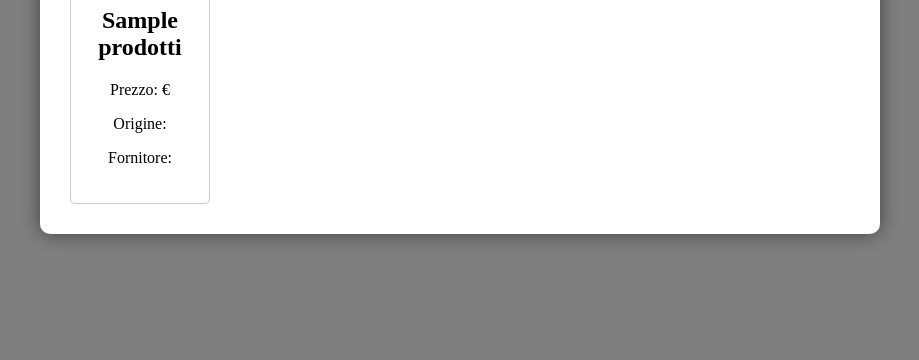
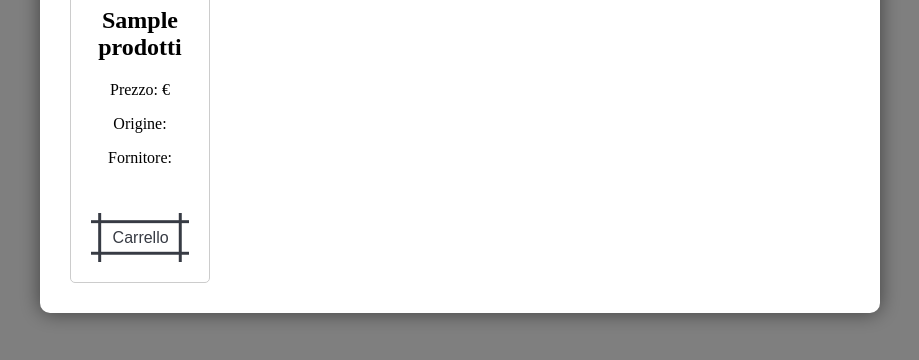
Before and after one commit to konkas7/BDG, a PHP site: page /assets/php/cerca_prodotto.php in a window 1280 px wide. Shown: the part 265-625 px from the top of the page, without its empty margins (180-1099 px from the left). Run offline with PHP 8.4, Linux system fonts and the light colour scheme; tables that the repository leaves empty or names only in its code hold one stand-in row (values such as "Sample post"); data that the repository does not hold is empty; grey boxes are pictures that could not be loaded.

Commit message:
bottone nuovo

```diff
--- a/assets/php/cerca_prodotto.php
+++ b/assets/php/cerca_prodotto.php
@@ -57,6 +57,7 @@
             flex-direction: column;
             flex-grow: 1; /* Make the product grow to fill the space */
             max-width: calc(20% - 20px); /* Maximum width for each product */
+            position: relative; /* Added for positioning the button */
         }
 
         .product:hover {
@@ -73,6 +74,18 @@
         /* Product Info */
         .product-info {
             text-align: center;
+            flex-grow: 1; /* Ensure the info div fills the space */
+            margin-bottom: 30px; /* Add bottom margin to create space for the button */
+        }
+
+        /* Button to add to cart */
+        .add-to-cart {
+            position: absolute;
+            bottom: 0; /* Align the button to the bottom of the product */
+            left: 50%;
+            transform: translateX(-50%);
+            margin-bottom: 10px; /* Add some space between the button and the product info */
+
         }
 
         /* Clearfix to prevent container collapse */
@@ -80,6 +93,42 @@
             content: "";
             display: table;
             clear: both;
+        }
+
+
+        .button-89 {
+            --b: 3px;   /* border thickness */
+            --s: .45em; /* size of the corner */
+            --color: #373B44;
+
+            padding: calc(.5em + var(--s)) calc(.9em + var(--s));
+            color: var(--color);
+            --_p: var(--s);
+            background:
+                conic-gradient(from 90deg at var(--b) var(--b),#0000 90deg,var(--color) 0)
+                var(--_p) var(--_p)/calc(100% - var(--b) - 2*var(--_p)) calc(100% - var(--b) - 2*var(--_p));
+            transition: .3s linear, color 0s, background-color 0s;
+            outline: var(--b) solid #0000;
+            outline-offset: .6em;
+            font-size: 16px;
+
+            border: 0;
+
+            user-select: none;
+            -webkit-user-select: none;
+            touch-action: manipulation;
+        }
+
+        .button-89:hover,
+        .button-89:focus-visible{
+            --_p: 0px;
+            outline-color: var(--color);
+            outline-offset: .05em;
+        }
+
+        .button-89:active {
+            background: var(--color);
+            color: #fff;
         }
 
     </style>
@@ -127,6 +176,8 @@
                     echo "<p>Origine: " . $row['origine'] . "</p>";
                     echo "<p>Fornitore: " . $row['fornitore'] . "</p>";
                     echo "</div>"; // Closed product-info div
+                    // Button to add to cart
+                    echo "<button class='button-89' role='button' onclick='addToCart(" . $row['id'] . ")'>Carrello</button>";
                     echo "</div>";
                 }
             } else {
@@ -138,8 +189,6 @@
             ?>
         </div>
     </div>
-
-
 </div>
 
 <script>
@@ -168,7 +217,13 @@ window.onclick = function(event) {
   }
 }
 
-// Run the openModal function when the page loads
+// Funzione per aggiungere un prodotto al carrello
+function addToCart(productId) {
+    // Esegui una richiesta AJAX per aggiungere il prodotto al carrello
+    // Qui puoi anche fare riferimento all'implementazione di aggiunta al carrello che ho descritto precedentemente
+    alert("Prodotto aggiunto al carrello!");
+}
+// Esegui la funzione openModal quando la pagina si carica
 window.onload = function() {
     openModal();
 };
```
